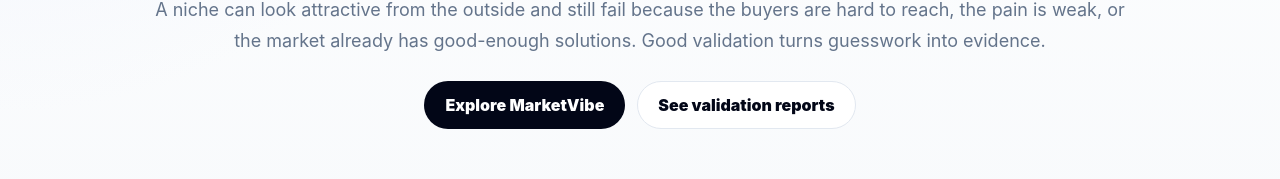
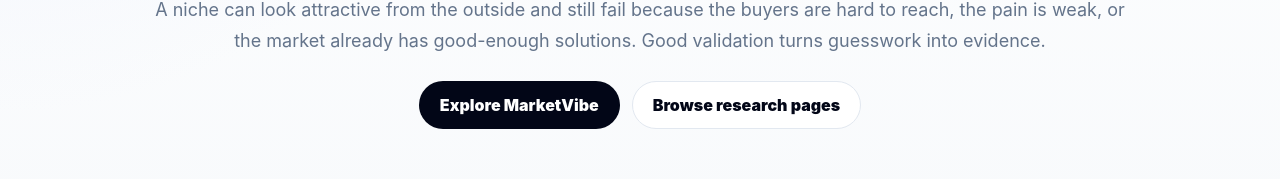
Before and after one commit to solar262/nexusbet, a Next.js app: page /niche-validation in a window 1280 px wide. Shown: the part 398-577 px from the top of the page. Built offline with nearby package versions, Linux system fonts and the light colour scheme; no server answers.

Commit message:
Fix SEO landing page CTA link

```diff
--- a/src/app/seo/SeoLandingPage.tsx
+++ b/src/app/seo/SeoLandingPage.tsx
@@ -35,7 +35,7 @@
   title,
   description,
   primaryCta = 'Explore MarketVibe',
-  secondaryCta = 'See validation reports',
+  secondaryCta = 'Browse research pages',
   sections,
   cards,
   checklist,
@@ -52,7 +52,7 @@
             <Link className="button primary" href="/">
               {primaryCta}
             </Link>
-            <Link className="button secondary" href="/validate/ai-email-marketing-for-fitness">
+            <Link className="button secondary" href="/business-opportunity-database">
               {secondaryCta}
             </Link>
           </div>
```
